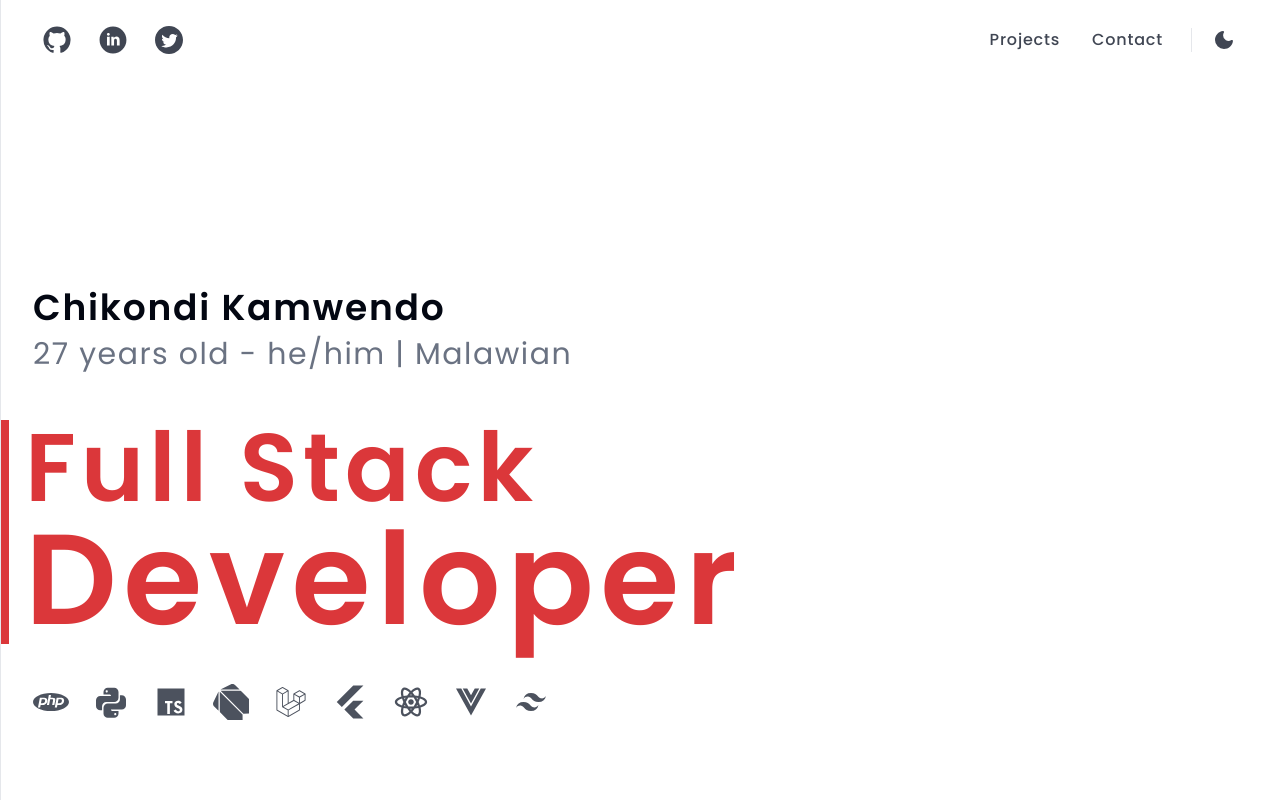
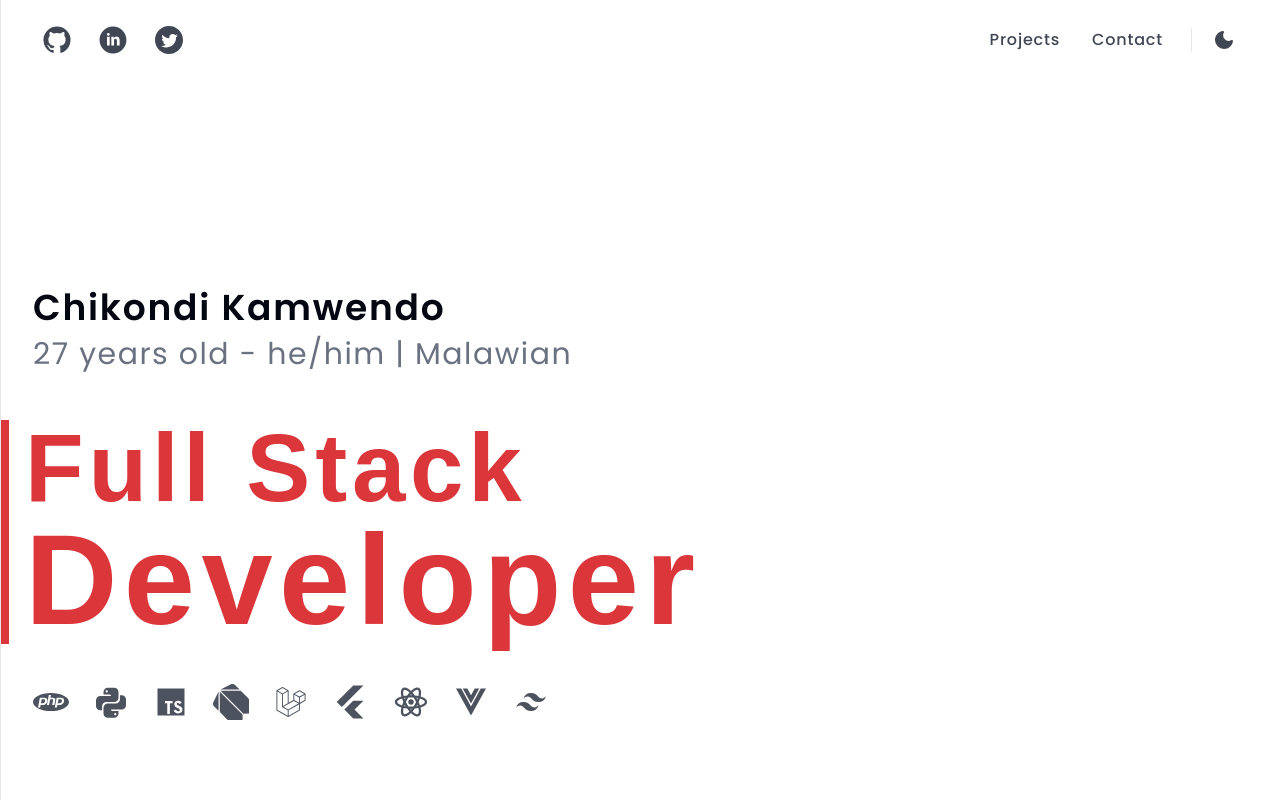
Before and after one commit to chikondikamwendo/chikondikamwendo.github.io, a React (Vite) app: page / in a window 1280 px wide. Built offline with nearby package versions, Linux system fonts and the light colour scheme; a web font is replaced by a local one.

Commit message:
Update: Uses display font on hero section.

```diff
--- a/src/pages/sections/hero.tsx
+++ b/src/pages/sections/hero.tsx
@@ -37,9 +37,9 @@ export default function Hero() {
         </p>
       </div>
       <div className="mt-4 border-l-0 sm:border-l-8 border-primary px-2 sm:px-4">
-        <h1 className="text-6xl sm:text-8xl font-semibold text-primary">
+        <h1 className="text-6xl sm:text-8xl font-semibold text-primary font-display">
           Full Stack
-          <p className="text-7xl sm:text-9xl">Developer</p>
+          <p className="text-7xl sm:text-9xl font-display">Developer</p>
         </h1>
       </div>
       <div className="mt-10 flex justify-center sm:justify-start items-center gap-3 sm:gap-6 px-2 sm:px-8 flex-wrap">
```
